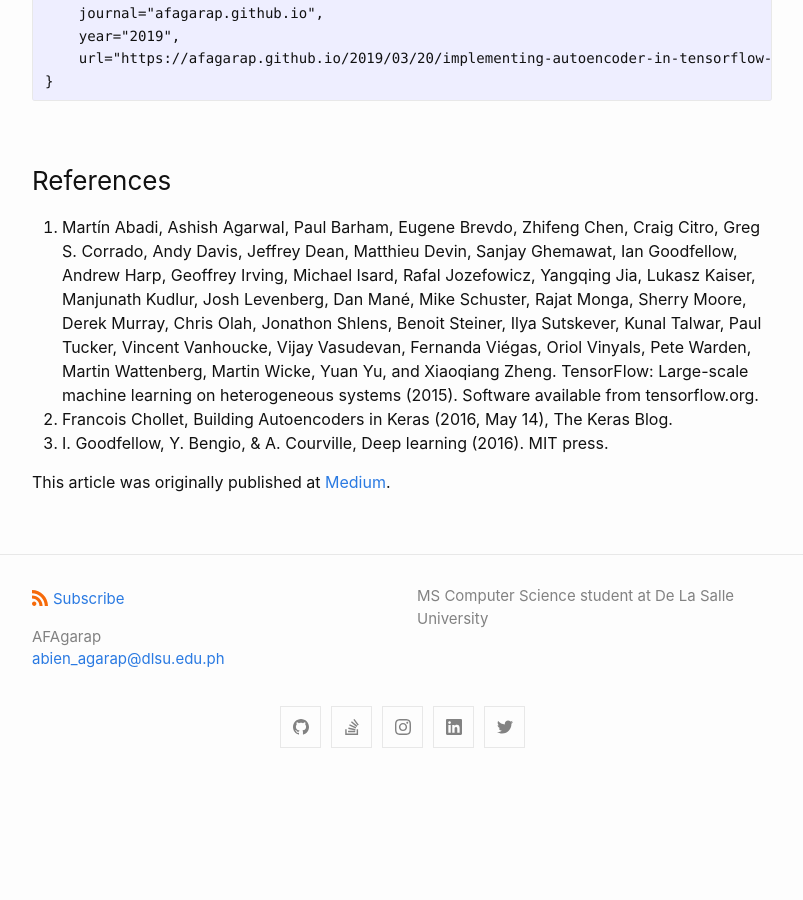
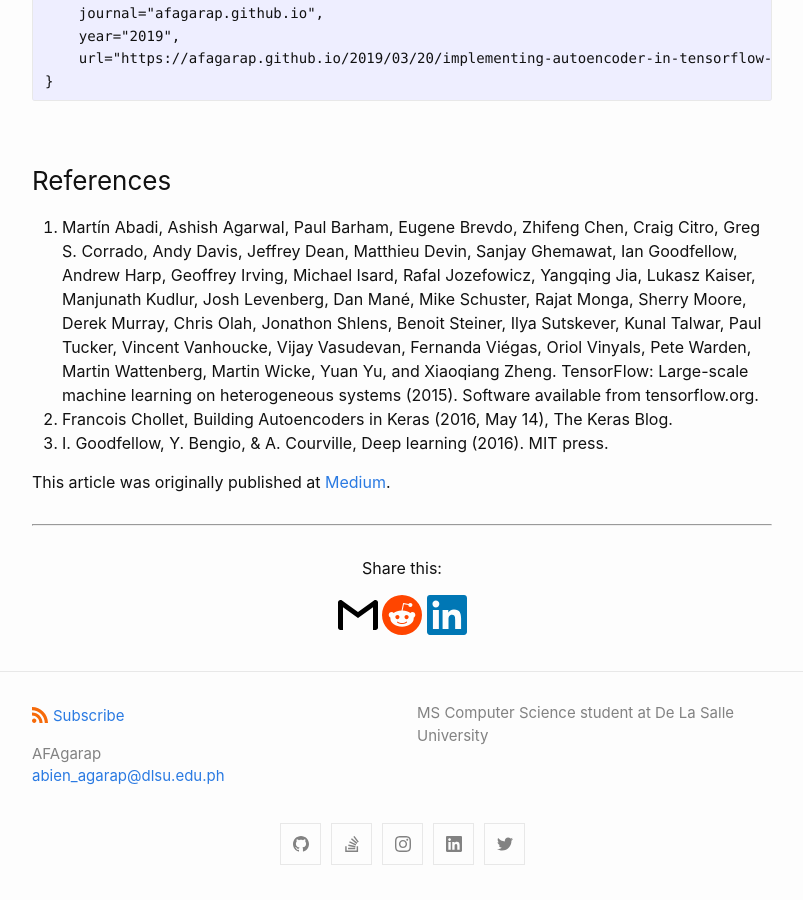
Before and after one commit to AFAgarap/AFAgarap.github.io, a Jekyll site: the page built from _posts/2019-03-20-implementing-autoencoder-in-tensorflow-2.0.md, in a window 1280 px wide and 900 px high, scrolled down 8083 px. Shown: the whole window, without its empty margins (238-1041 px from the left). Built offline with Jekyll 4.4.1, drawn with Linux system fonts in a browser that asks for light colours; formulas are drawn with MathJax 3; comment, search, counter and statistics services are not loaded; before the commit the page ends 8866 px from its top, so only the background shows below that.

Commit message:
feat: add share buttons

```diff
--- a/_layouts/post.html
+++ b/_layouts/post.html
@@ -54,6 +54,8 @@ layout: default
     {{ content }}
   </div>
 
+  {% include share.html %}
+
   {%- if site.disqus.shortname -%}
     {%- include disqus_comments.html -%}
   {%- endif -%}
```
